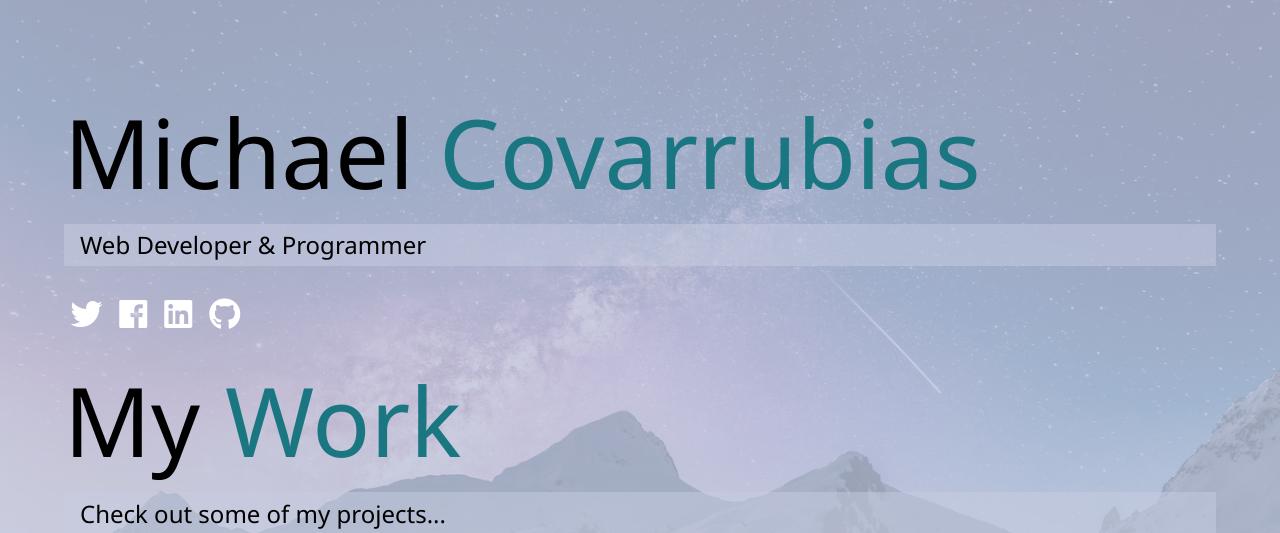
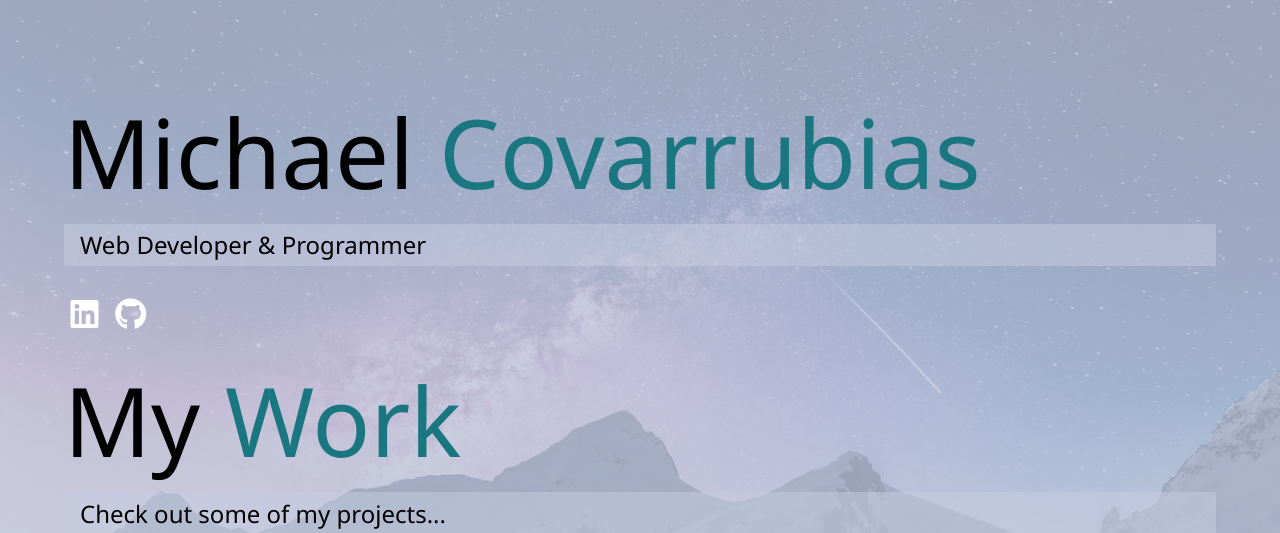
Before and after one commit to mcova92/modern_portfolio, a website: page dist/index.html in a window 1280 px wide. Shown: the top 533 px of the page. Drawn offline with Linux system fonts and the light colour scheme.

Commit message:
adding Li and Git profile

```diff
--- a/dist/index.html
+++ b/dist/index.html
@@ -61,16 +61,10 @@
         Web Developer & Programmer
       </h2>
       <div class="icons">
-        <a href="#!">
-          <i class="fab fa-twitter fa-2x"></i>
-        </a>
-        <a href="#!">
-          <i class="fab fa-facebook fa-2x"></i>
-        </a>
-        <a href="#!">
+        <a href="https://www.linkedin.com/in/michael-covarrubias-a242b4133/">
           <i class="fab fa-linkedin fa-2x"></i>
         </a>
-        <a href="#!">
+        <a href="https://github.com/mcova92">
           <i class="fab fa-github fa-2x"></i>
         </a>
       </div>
```
